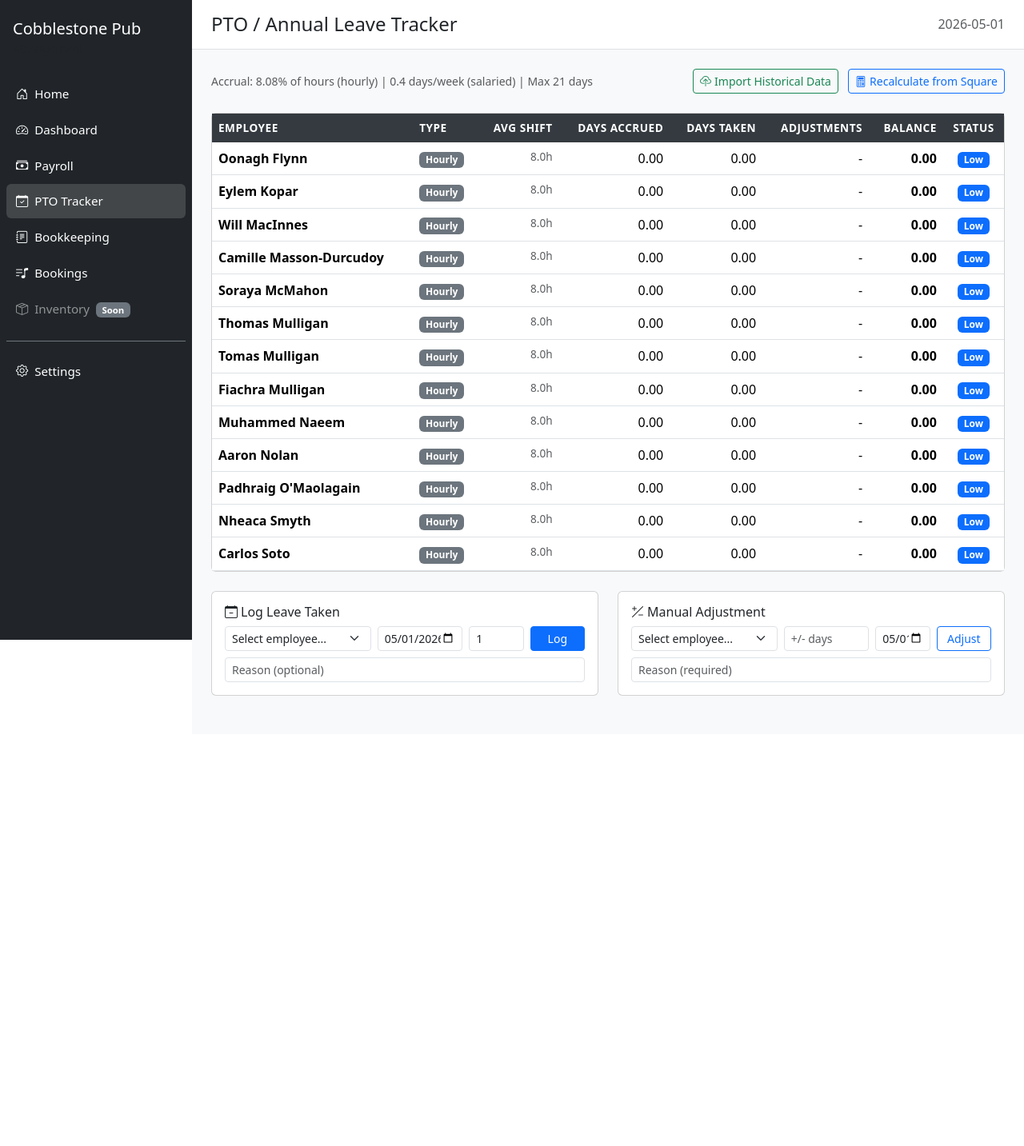
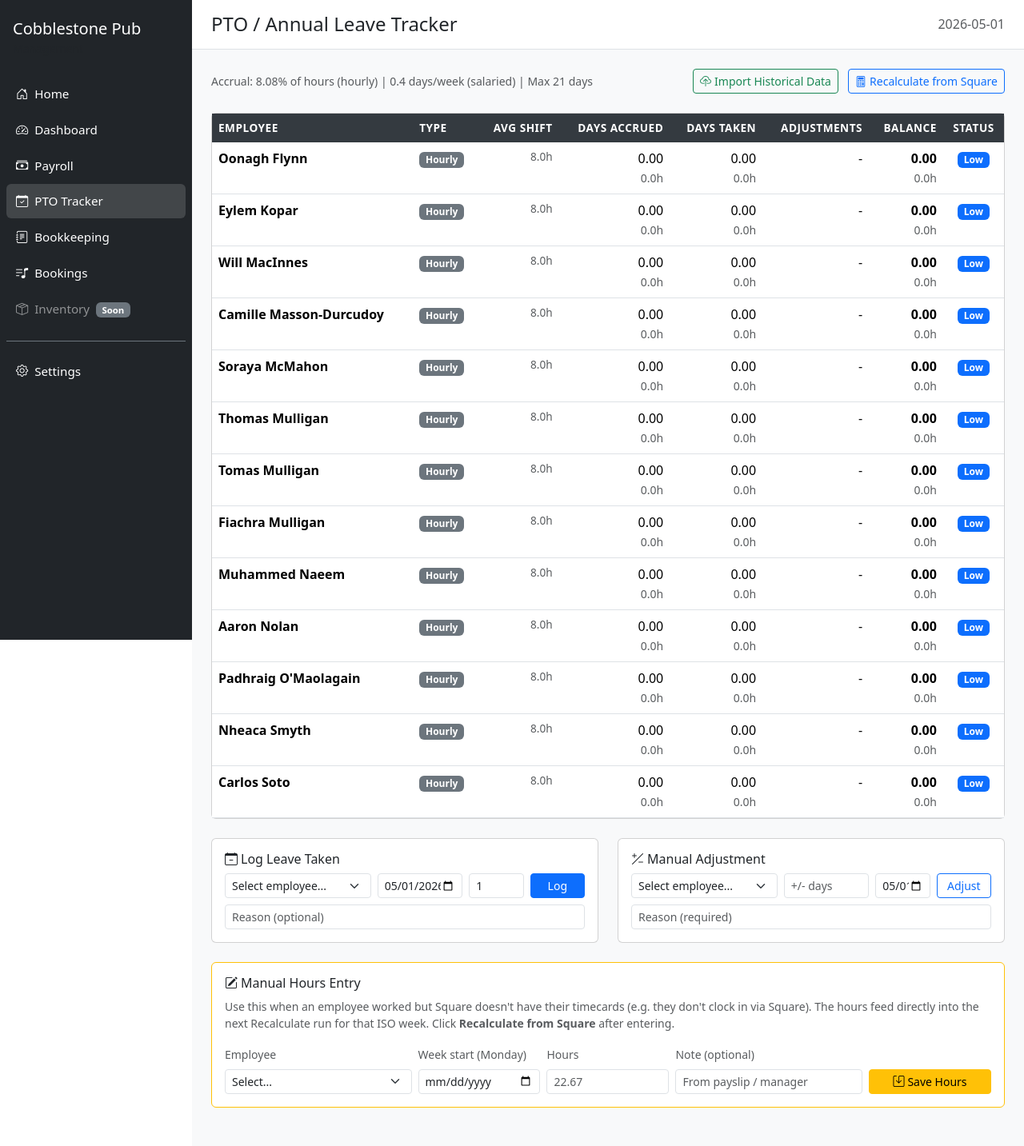
Before and after one commit to SorayaKMC/cobblestone-pub-, a Flask app: page /pto in a window 1280 px wide. Shown: the whole page at 80% size. Before the commit the page ends 870 px from the top, so only its background shows below. Run offline with Flask 3, Linux system fonts and the light colour scheme; data comes from the database, SQL or seed files in the repository; data that the repository does not hold is empty.

Commit message:
PTO accuracy fixes: split-shift handling, manual hours entry, hours display
The PTO tracker had three accuracy issues that surface as missing
accruals when an employee's Square data is incomplete or split.

(1) SPLIT-SHIFT HANDLING
calculate_13_week_avg_shift and the batch version treated each Square
timecard as a separate shift. For employees who clocked out for a
break and back in (lunch service + dinner service), one workday was
counted as two shifts of e.g. 4h and 5h instead of one 9-hour shift.
This both pulled the avg shift down and inflated the shift count.

Both functions now group timecards by start-date per employee and sum
hours within each date — so a workday is always one shift regardless
of how many times Square split it.

calculate_weekly_accrual uses the same grouping for the week's
hours-worked total. (Same number, just routed through the helper for
consistency.)

(2) MANUAL HOURS OVERRIDE
New table pto_manual_hours plus a form on the PTO page for entering
hours-worked when an employee doesn't clock into Square (e.g. paid
via accountant only, hours come from the payslip).

calculate_weekly_accrual takes a manual_hours_override kwarg, and
recalculate_pto picks up any manual entry for the week before
falling back to Square. Manual rows are recorded with source='manual'
so the recalculator preserves them.

The PTO page gets:
- new 'Manual Hours Entry' card with employee/week/hours form
- a collapsible list of all manual entries with delete buttons

(3) HOURS DISPLAY
Days Accrued / Days Taken / Balance columns now also show the
hours-equivalent underneath (using each employee's 13-week avg
shift). Makes 'X.X hrs accrued this week' easy to verify against
the email body the payroll module sends.

To use for this week's payroll:
1. Add manual hours for any employee Square missed (Fiachra etc.)
2. Click 'Recalculate from Square' — it'll merge Square + manual.
3. Numbers should now reflect the full picture for hourly staff.

Co-Authored-By: Claude Opus 4.7 (1M context) <noreply@anthropic.com>

```diff
--- a/db.py
+++ b/db.py
@@ -69,6 +69,20 @@ def init_db():
             reason TEXT NOT NULL,
             effective_date DATE NOT NULL,
             created_at TIMESTAMP DEFAULT CURRENT_TIMESTAMP
+        );
+
+        -- Manual override of hours-worked for a given employee + ISO week.
+        -- Used when an employee doesn't clock into Square but worked hours
+        -- we know from elsewhere (e.g. Peter's payslip). Recalculate uses
+        -- this in place of Square timecards for that week.
+        CREATE TABLE IF NOT EXISTS pto_manual_hours (
+            id INTEGER PRIMARY KEY AUTOINCREMENT,
+            team_member_id TEXT NOT NULL,
+            period_start DATE NOT NULL,
+            hours REAL NOT NULL,
+            note TEXT,
+            updated_at TIMESTAMP DEFAULT CURRENT_TIMESTAMP,
+            UNIQUE(team_member_id, period_start)
         );
 
         CREATE TABLE IF NOT EXISTS cache_metadata (
@@ -558,6 +572,62 @@ def add_pto_accrual(team_member_id, period_start, period_end, hours_worked, accr
     return True
 
 
+def get_manual_hours(team_member_id, period_start):
+    """Return manually-entered hours for an employee + ISO week, or None.
+
+    Used by recalculate_pto when Square doesn't have timecards but a
+    manager has entered hours manually."""
+    conn = get_db()
+    row = conn.execute(
+        "SELECT hours FROM pto_manual_hours WHERE team_member_id=? AND period_start=?",
+        (team_member_id, period_start),
+    ).fetchone()
+    conn.close()
+    return row["hours"] if row else None
+
+
+def list_manual_hours(team_member_id=None):
+    """Return all manual-hours rows, optionally for one employee. For audit display."""
+    conn = get_db()
+    if team_member_id:
+        rows = conn.execute(
+            "SELECT * FROM pto_manual_hours WHERE team_member_id=? ORDER BY period_start DESC",
+            (team_member_id,),
+        ).fetchall()
+    else:
+        rows = conn.execute(
+            "SELECT * FROM pto_manual_hours ORDER BY period_start DESC, team_member_id"
+        ).fetchall()
+    conn.close()
+    return rows
+
+
+def set_manual_hours(team_member_id, period_start, hours, note=None):
+    """Insert or update manual hours for an employee + ISO week."""
+    conn = get_db()
+    conn.execute(
+        """INSERT INTO pto_manual_hours (team_member_id, period_start, hours, note, updated_at)
+           VALUES (?, ?, ?, ?, ?)
+           ON CONFLICT(team_member_id, period_start) DO UPDATE SET
+               hours=excluded.hours,
+               note=excluded.note,
+               updated_at=excluded.updated_at""",
+        (team_member_id, period_start, float(hours), note, datetime.now().isoformat()),
+    )
+    conn.commit()
+    conn.close()
+
+
+def delete_manual_hours(team_member_id, period_start):
+    conn = get_db()
+    conn.execute(
+        "DELETE FROM pto_manual_hours WHERE team_member_id=? AND period_start=?",
+        (team_member_id, period_start),
+    )
+    conn.commit()
+    conn.close()
+
+
 def get_pto_accrual_for_week(team_member_id, period_start):
     """Return the accrual row for an employee + week, or None."""
     conn = get_db()
--- a/routes/pto.py
+++ b/routes/pto.py
@@ -43,27 +43,80 @@ def pto_page():
         else:
             emp["avg_shift"] = None  # salaried — not used for accrual
 
+    # For each employee, hours-equivalent of their balance using their
+    # 13-week avg shift. Makes "you have X hours of leave" easy to read.
+    for emp in summary:
+        avg = emp.get("avg_shift") or 8.0
+        emp["balance_hours"] = round(emp["balance"] * avg, 1)
+        emp["accrued_hours_total"] = round(emp["total_accrued"] * avg, 1)
+        emp["taken_hours_total"] = round(emp["total_taken"] * avg, 1)
+
     categories = db.get_employee_categories()
-    # Only active employees appear in the Log Leave / Adjust dropdowns
     active_employees = [
         {"id": r["team_member_id"], "name": f"{r['given_name']} {r['family_name']}"}
         for r in categories if r["is_active"]
     ]
-    # All employees (incl. inactive) for resolving names in the leave log
     names_by_id = {
         r["team_member_id"]: f"{r['given_name']} {r['family_name']}"
         for r in categories
     }
 
     taken_log = db.get_pto_taken_log()
+    manual_hours_log = db.list_manual_hours()
 
     return render_template("pto.html",
         summary=summary,
         employees=active_employees,
         names_by_id=names_by_id,
         taken_log=taken_log,
+        manual_hours_log=manual_hours_log,
         today=date.today().isoformat(),
     )
+
+
+@bp.route("/pto/manual-hours", methods=["POST"])
+def add_manual_hours():
+    """Record hours an employee worked in a given ISO week when Square
+    doesn't have their timecards. The next Recalculate run picks these up.
+    """
+    tm_id = request.form.get("team_member_id")
+    week_start = request.form.get("week_start", "").strip()
+    hours = float(request.form.get("hours", 0) or 0)
+    note = (request.form.get("note", "") or "").strip() or None
+
+    if not tm_id or not week_start or hours <= 0:
+        flash("Pick an employee, a week-start (Monday) date, and hours > 0.", "warning")
+        return redirect(url_for("pto.pto_page"))
+
+    # Snap to Monday of the week if a non-Monday date was given
+    try:
+        d = datetime.strptime(week_start, "%Y-%m-%d").date()
+        from datetime import timedelta as _td
+        snap = d - _td(days=d.weekday())
+        week_start = snap.isoformat()
+    except ValueError:
+        flash("Invalid date format.", "danger")
+        return redirect(url_for("pto.pto_page"))
+
+    db.set_manual_hours(tm_id, week_start, hours, note=note)
+    cat = db.get_employee_category(tm_id)
+    name = f"{cat['given_name']} {cat['family_name']}" if cat else tm_id
+    flash(
+        f"Saved {hours} manual hour(s) for {name}, week starting {week_start}. "
+        "Click Recalculate PTO to apply.",
+        "success",
+    )
+    return redirect(url_for("pto.pto_page"))
+
+
+@bp.route("/pto/manual-hours/delete", methods=["POST"])
+def delete_manual_hours():
+    tm_id = request.form.get("team_member_id")
+    week_start = request.form.get("week_start")
+    if tm_id and week_start:
+        db.delete_manual_hours(tm_id, week_start)
+        flash(f"Manual-hours entry removed. Recalculate to apply.", "info")
+    return redirect(url_for("pto.pto_page"))
 
 
 @bp.route("/pto/log", methods=["POST"])
--- a/templates/pto.html
+++ b/templates/pto.html
@@ -52,8 +52,14 @@
                             —
                         {% endif %}
                     </td>
-                    <td class="text-end">{{ "%.2f"|format(emp.total_accrued) }}</td>
-                    <td class="text-end">{{ "%.2f"|format(emp.total_taken) }}</td>
+                    <td class="text-end">
+                        {{ "%.2f"|format(emp.total_accrued) }}
+                        <br><small class="text-muted">{{ "%.1f"|format(emp.accrued_hours_total) }}h</small>
+                    </td>
+                    <td class="text-end">
+                        {{ "%.2f"|format(emp.total_taken) }}
+                        <br><small class="text-muted">{{ "%.1f"|format(emp.taken_hours_total) }}h</small>
+                    </td>
                     <td class="text-end">
                         {% if emp.total_adjustments != 0 %}
                             {{ "%.2f"|format(emp.total_adjustments) }}
@@ -63,6 +69,7 @@
                     </td>
                     <td class="text-end">
                         <strong>{{ "%.2f"|format(emp.balance) }}</strong>
+                        <br><small class="text-muted">{{ "%.1f"|format(emp.balance_hours) }}h</small>
                         {% if emp.over_cap and emp.over_cap > 0 %}
                             <br><small class="text-warning" title="Cap is 21 days; surplus is preserved and replenishes the balance as leave is taken.">+{{ "%.2f"|format(emp.over_cap) }} over cap</small>
                         {% endif %}
@@ -154,6 +161,87 @@
     </div>
 </div>
 
+<!-- Manual hours entry — for employees who don't clock into Square -->
+<div class="card mb-4 border-warning">
+    <div class="card-body">
+        <h6 class="card-title">
+            <i class="bi bi-pencil-square me-1"></i>Manual Hours Entry
+        </h6>
+        <p class="small text-muted mb-3">
+            Use this when an employee worked but Square doesn't have their
+            timecards (e.g. they don't clock in via Square). The hours feed
+            directly into the next Recalculate run for that ISO week.
+            Click <strong>Recalculate from Square</strong> after entering.
+        </p>
+        <form method="POST" action="/pto/manual-hours" class="row g-2 align-items-end">
+            <div class="col-md-3">
+                <label class="form-label small text-muted">Employee</label>
+                <select name="team_member_id" class="form-select form-select-sm" required>
+                    <option value="">Select...</option>
+                    {% for emp in employees %}
+                    <option value="{{ emp.id }}">{{ emp.name }}</option>
+                    {% endfor %}
+                </select>
+            </div>
+            <div class="col-md-2">
+                <label class="form-label small text-muted">Week start (Monday)</label>
+                <input type="date" name="week_start" class="form-control form-control-sm" required>
+            </div>
+            <div class="col-md-2">
+                <label class="form-label small text-muted">Hours</label>
+                <input type="number" name="hours" step="0.01" min="0" class="form-control form-control-sm" placeholder="22.67" required>
+            </div>
+            <div class="col-md-3">
+                <label class="form-label small text-muted">Note (optional)</label>
+                <input type="text" name="note" class="form-control form-control-sm" placeholder="From payslip / manager">
+            </div>
+            <div class="col-md-2">
+                <button type="submit" class="btn btn-warning btn-sm w-100">
+                    <i class="bi bi-save me-1"></i>Save Hours
+                </button>
+            </div>
+        </form>
+
+        {% if manual_hours_log %}
+        <hr>
+        <details>
+            <summary class="small text-muted">Manual entries on file ({{ manual_hours_log|length }})</summary>
+            <table class="table table-sm mt-2 mb-0">
+                <thead>
+                    <tr>
+                        <th>Week</th>
+                        <th>Employee</th>
+                        <th class="text-end">Hours</th>
+                        <th>Note</th>
+                        <th></th>
+                    </tr>
+                </thead>
+                <tbody>
+                {% for mh in manual_hours_log %}
+                <tr>
+                    <td>{{ mh.period_start }}</td>
+                    <td>{{ names_by_id.get(mh.team_member_id, mh.team_member_id[-6:]) }}</td>
+                    <td class="text-end">{{ "%.2f"|format(mh.hours) }}</td>
+                    <td><small class="text-muted">{{ mh.note or '' }}</small></td>
+                    <td class="text-end">
+                        <form method="POST" action="/pto/manual-hours/delete" class="d-inline"
+                              onsubmit="return confirm('Remove this manual-hours entry?');">
+                            <input type="hidden" name="team_member_id" value="{{ mh.team_member_id }}">
+                            <input type="hidden" name="week_start" value="{{ mh.period_start }}">
+                            <button class="btn btn-outline-danger btn-sm py-0 px-2" type="submit">
+                                <i class="bi bi-trash"></i>
+                            </button>
+                        </form>
+                    </td>
+                </tr>
+                {% endfor %}
+                </tbody>
+            </table>
+        </details>
+        {% endif %}
+    </div>
+</div>
+
 <!-- Recent leave log -->
 {% if taken_log %}
 <div class="card">
```
Also changed, not shown: pto_engine.py (+97 -38 lines).
